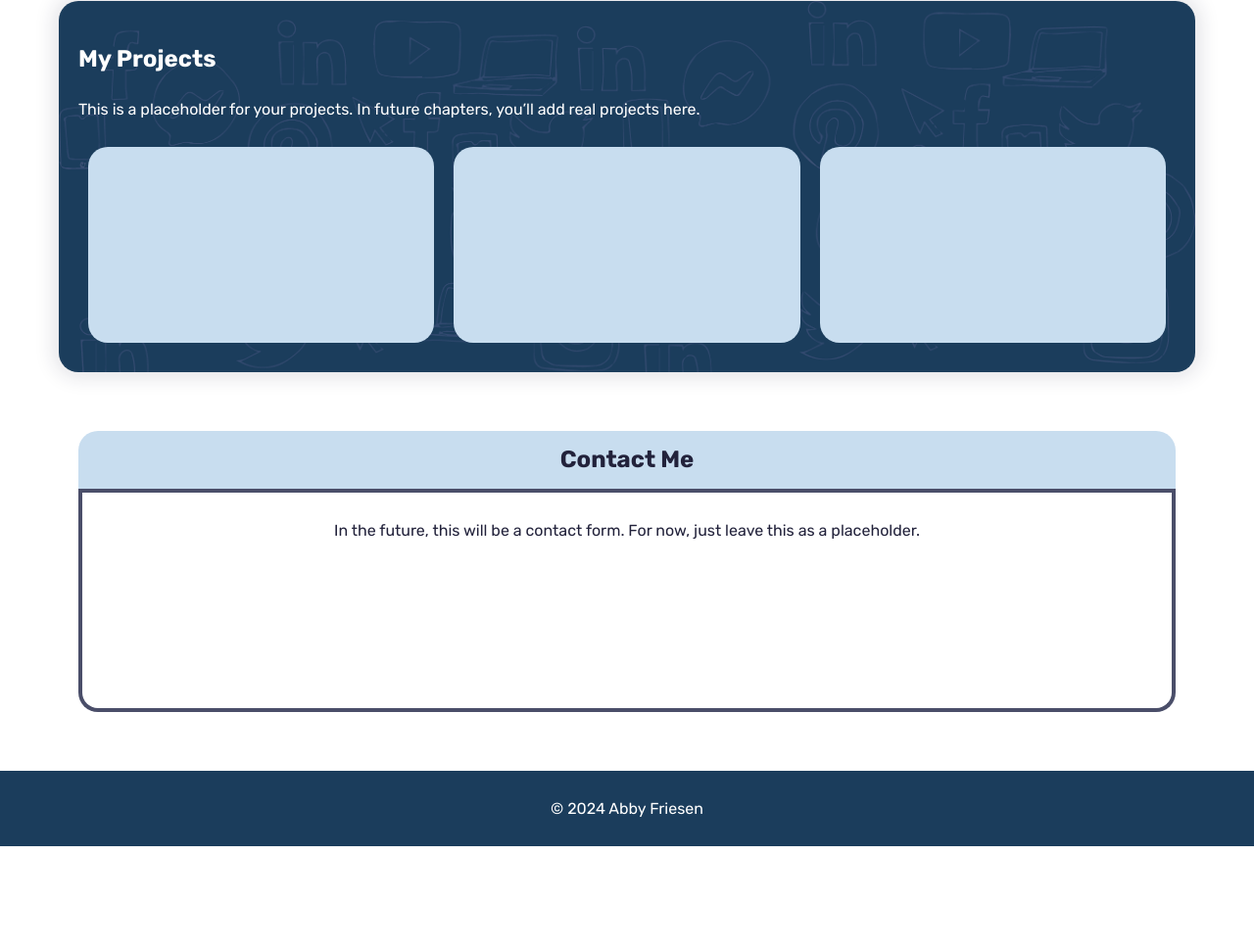
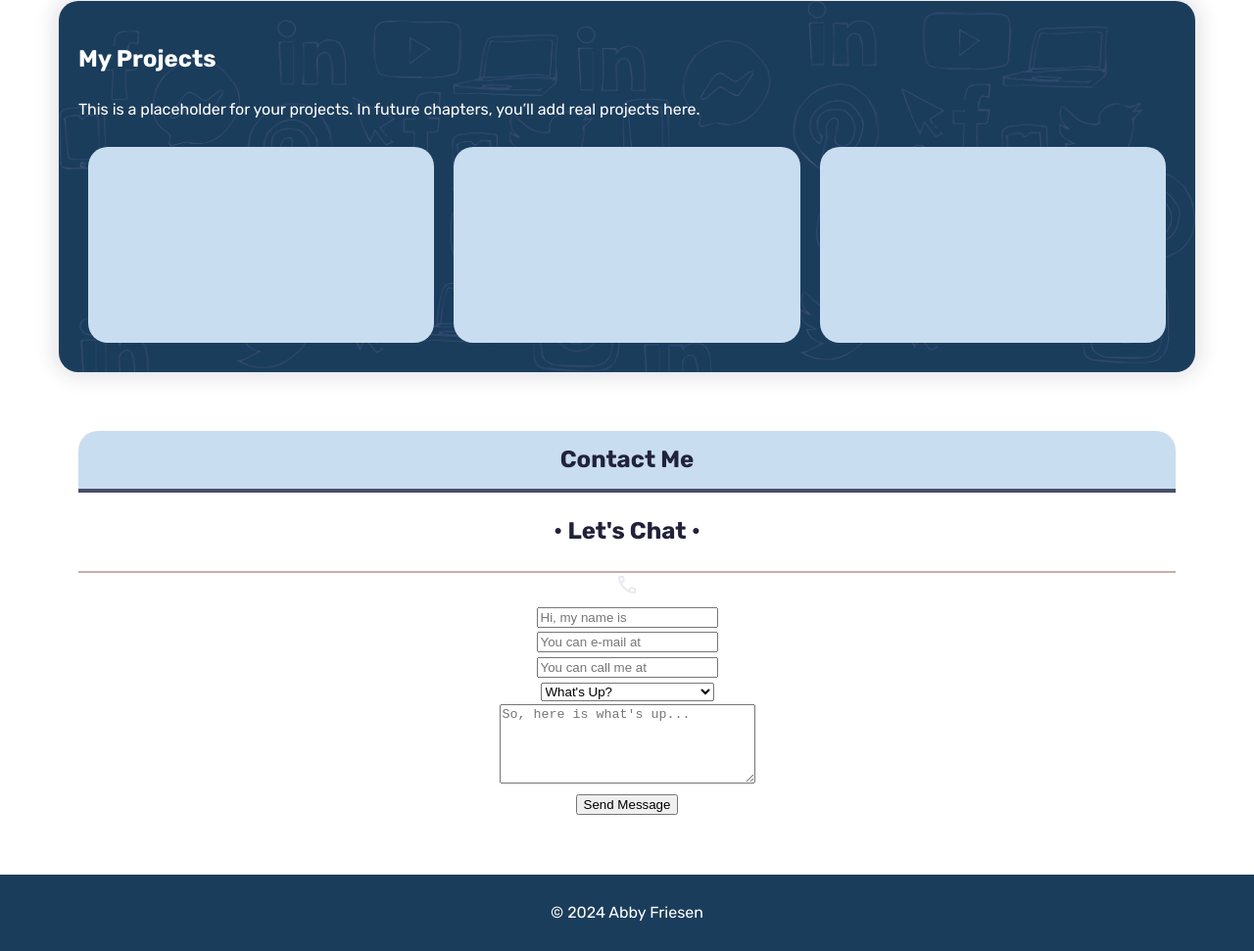
Before and after one commit to raeoffrost/my-portfolio, a plain HTML site: page index.html in a window 1280 px wide. Shown: the part 446-1417 px from the top of the page at 98% size. Before the commit the page ends 1310 px from the top, so only its background shows below. Drawn offline with Linux system fonts and the light colour scheme.

Commit message:
Added contact form structure html

```diff
--- a/index.html
+++ b/index.html
@@ -53,7 +53,44 @@
     <!-- Contact Section -->
     <section id="contact" class="contact">
         <h2>Contact Me</h2>
-        <div class="placeholder"> <p>In the future, this will be a contact form. For now, just leave this as a placeholder.</p></div>
+        <div id="container">
+            <h1>&bull; Let's Chat &bull;</h1>
+            <div class="underlined">
+            </div>
+            <div class="icon-wrap">
+                <svg xmlns="http://www.w3.org/2000/svg" height="24px" viewBox="0 -960 960 960" width="24px" fill="#e8eaed"><path d="M798-120q-125 0-247-54.5T329-329Q229-429 174.5-551T120-798q0-18 12-30t30-12h162q14 0 25 9.5t13 22.5l26 140q2 16-1 27t-11 19l-97 98q20 37 47.5 71.5T387-386q31 31 65 57.5t72 48.5l94-94q9-9 23.5-13.5T670-390l138 28q14 4 23 14.5t9 23.5v162q0 18-12 30t-30 12ZM241-600l66-66-17-94h-89q5 41 14 81t26 79Zm358 358q39 17 79.5 27t81.5 13v-88l-94-19-67 67ZM241-600Zm358 358Z"/></svg>
+            </div>
+            <form action="#" method="post" id="contact_form">
+              <div class="formName">
+                <label for="formName"></label>
+                <input type="text" placeholder="Hi, my name is" name="name" id="formName" aria-label="Contact Name" required>
+              </div>
+              <div class="formEmail">
+                <label for="formEmail"></label>
+                <input type="email" placeholder="You can e-mail at" name="email" id="formEmail" aria-label="Contact Email" required>
+              </div>
+              <div class="formPhone">
+                <label for="formPhone"></label>
+                <input type="text" placeholder="You can call me at" name="phone" id="formPhone" aria-label="Contact Phone" required>
+              </div>
+              <div class="subject">
+                <label for="subject"></label>
+                <select placeholder="Subject line" name="subject" id="formSubject" required>
+                  <option disabled hidden selected>What's Up?</option>
+                  <option>I'd like to work together</option>
+                  <option>I have a question</option>
+                  <option>I'd like to make a proposal</option>
+                </select>
+              </div>
+              <div class="formMessage">
+                <label for="message"></label>
+                <textarea name="message" placeholder="So, here is what's up..." id="formMessage" cols="30" rows="5" required></textarea>
+              </div>
+              <div class="formSubmit">
+                <input type="submit" value="Send Message" id="formSubmit" aria-label="Send Message" />
+              </div>
+            </form>
+          </div>
     </section>
 </div>
     <!-- Footer Section -->
```
